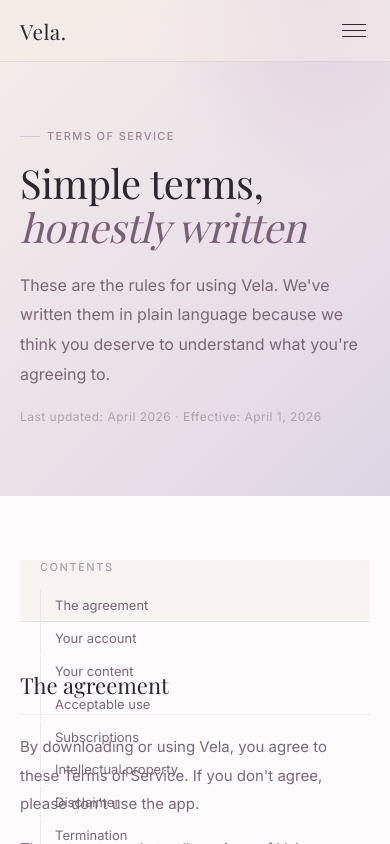
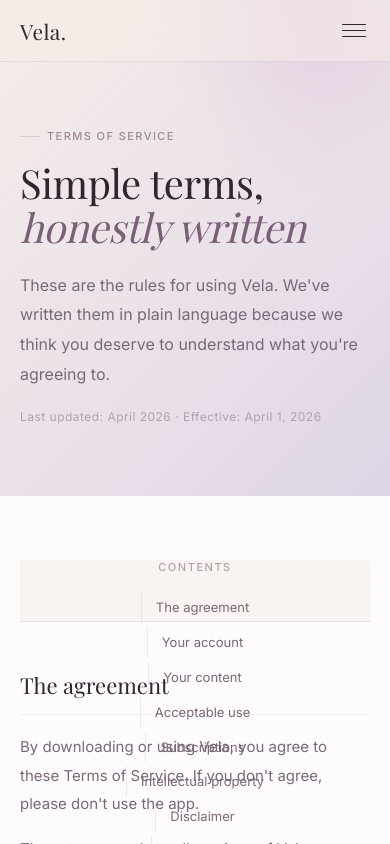
Before and after one commit to beneditcharlotte-blip/VelaOfficalWebsite, a Next.js app: page /terms in a window 390 px wide. Shown: the top 844 px of the page. Built offline with nearby package versions, Linux system fonts and the light colour scheme; a web font is replaced by a local one.

Commit message:
fix: remove sticky from legal nav, fix item wrapping

```diff
--- a/app/globals.css
+++ b/app/globals.css
@@ -616,9 +616,9 @@
 /* ─── Legal pages (Privacy & Terms) ─── */
 .legal-body{background:var(--white);}
 .legal-inner{display:grid;grid-template-columns:220px 1fr;gap:80px;align-items:start;}
-.legal-nav{position:sticky;top:100px;display:flex;flex-direction:column;gap:4px;}
+.legal-nav{position:static;display:flex;flex-direction:column;gap:4px;align-self:start;}
 .ln-label{font-size:11px;font-weight:500;letter-spacing:.14em;text-transform:uppercase;color:var(--faint);margin-bottom:14px;}
-.legal-nav a{font-size:13px;color:var(--muted);padding:6px 0;border-left:1.5px solid rgba(180,160,175,.2);padding-left:14px;transition:color .2s,border-color .2s;}
+.legal-nav a{display:block;font-size:13px;color:var(--muted);padding:6px 0 6px 14px;border-left:1.5px solid rgba(180,160,175,.2);line-height:1.45;white-space:normal;word-break:break-word;transition:color .2s,border-color .2s;}
 .legal-nav a:hover{color:var(--rose);border-left-color:var(--rose);}
 .legal-content{max-width:680px;}
 .lc-section{margin-bottom:56px;}
@@ -684,8 +684,6 @@
   .faq-item{grid-template-columns:1fr;gap:12px;}
   .hc-inner{grid-template-columns:1fr;gap:52px;}
   .legal-inner{grid-template-columns:1fr;gap:48px;}
-  .legal-nav{position:static;display:flex;flex-direction:column;align-items:flex-start;gap:2px;}
-  .legal-nav a{display:block;width:100%;max-width:320px;border-left:1.5px solid rgba(180,160,175,.2);border-bottom:none;padding:6px 0 6px 14px;line-height:1.45;}
 }
 @media(max-width:600px){
   nav{padding:0 20px;height:62px;}.mobile-menu{top:62px;padding:20px 24px 28px;}
```
